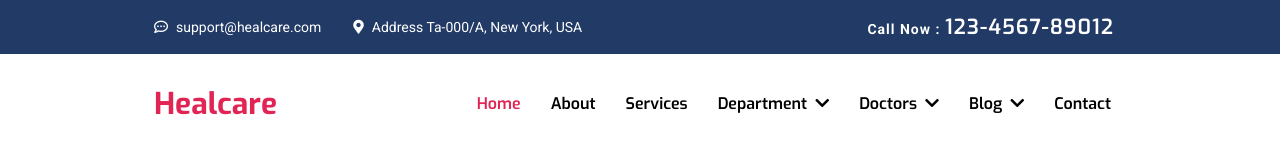
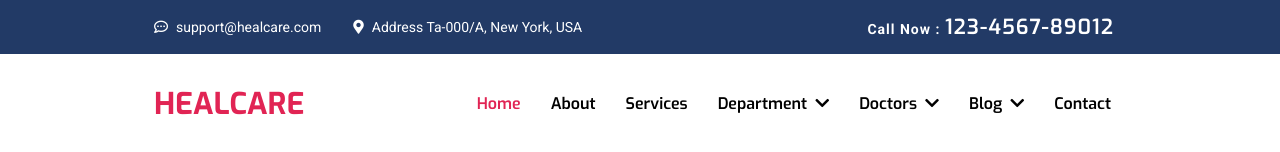
Before and after one commit to BaskarR96/Healcare, a plain HTML site: page index.html in a window 1280 px wide. Shown: the top 152 px of the page. Drawn offline with nearby package versions, Linux system fonts and the light colour scheme.

Commit message:
Update index.html

```diff
--- a/index.html
+++ b/index.html
@@ -50,7 +50,7 @@
             <div class="container">
                 <!-- <a class="navbar-brand ms-xl-5 ps-xl-4" href="#"><img src="./public/images/logo.png" alt=""></a> -->
                 <div class="logo ms-xl-5 ps-xl-4">
-                    <a class="navbar-brand p-0 m-0" href="#">Healcare</a>
+                    <a class="navbar-brand p-0 m-0" href="#">HEALCARE</a>
                 </div>
                 <button class="navbar-toggler shadow-none border-0 text-dark" type="button" data-bs-toggle="collapse" data-bs-target="#navbarSupportedContent" aria-controls="navbarSupportedContent" aria-expanded="false" aria-label="Toggle navigation">
                    <span><i class="fas fa-bars fs-1"></i></span>
@@ -604,7 +604,7 @@
                             <img src="./public/images/logo.png" alt="#" class="img-fluid">
                         </div> -->
                         <div class="logo mb-4">
-                            <a class="navbar-brand p-0 m-0" href="#">Healcare</a>
+                            <a class="navbar-brand p-0 m-0" href="#">HEALCARE</a>
                         </div>
                         <p class="txt-l">Tempora dolorem voluptatum nam vero assumenda voluptate, facilis ad eos obcaecati tenetur veritatis eveniet distinctio possimus.</p>
                         <ul class="list-inline socials mt-4">
```
